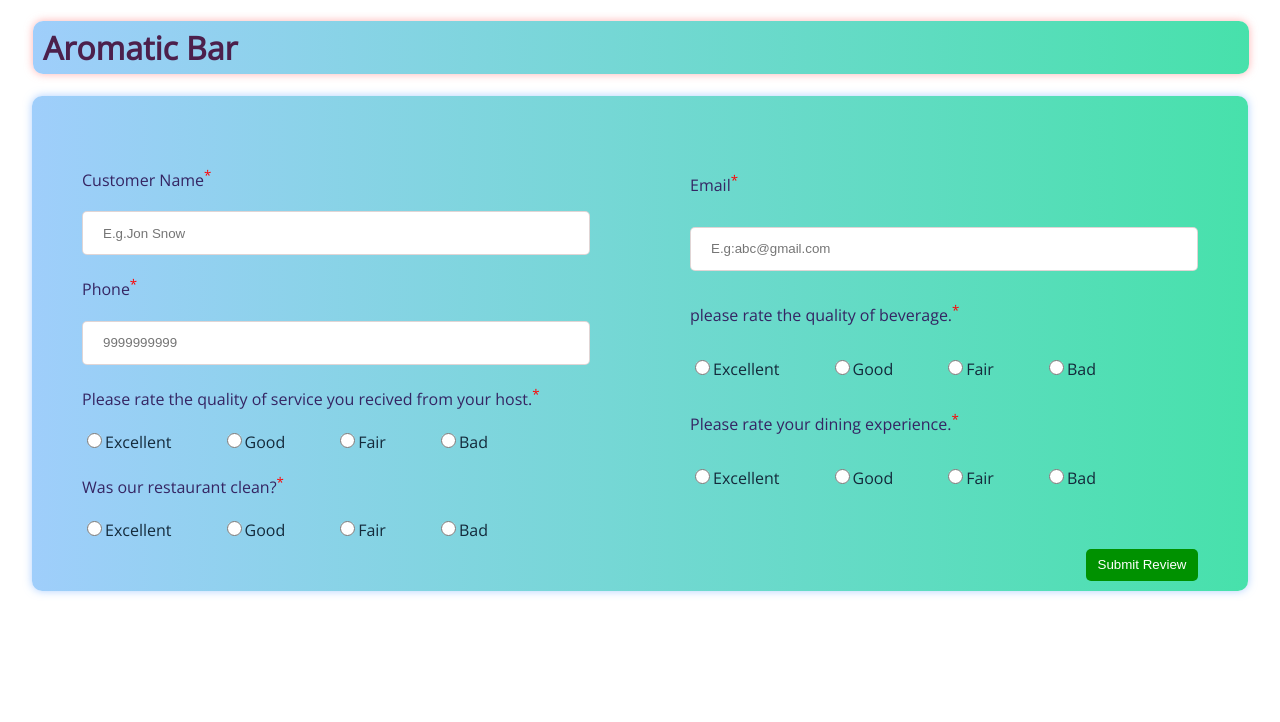
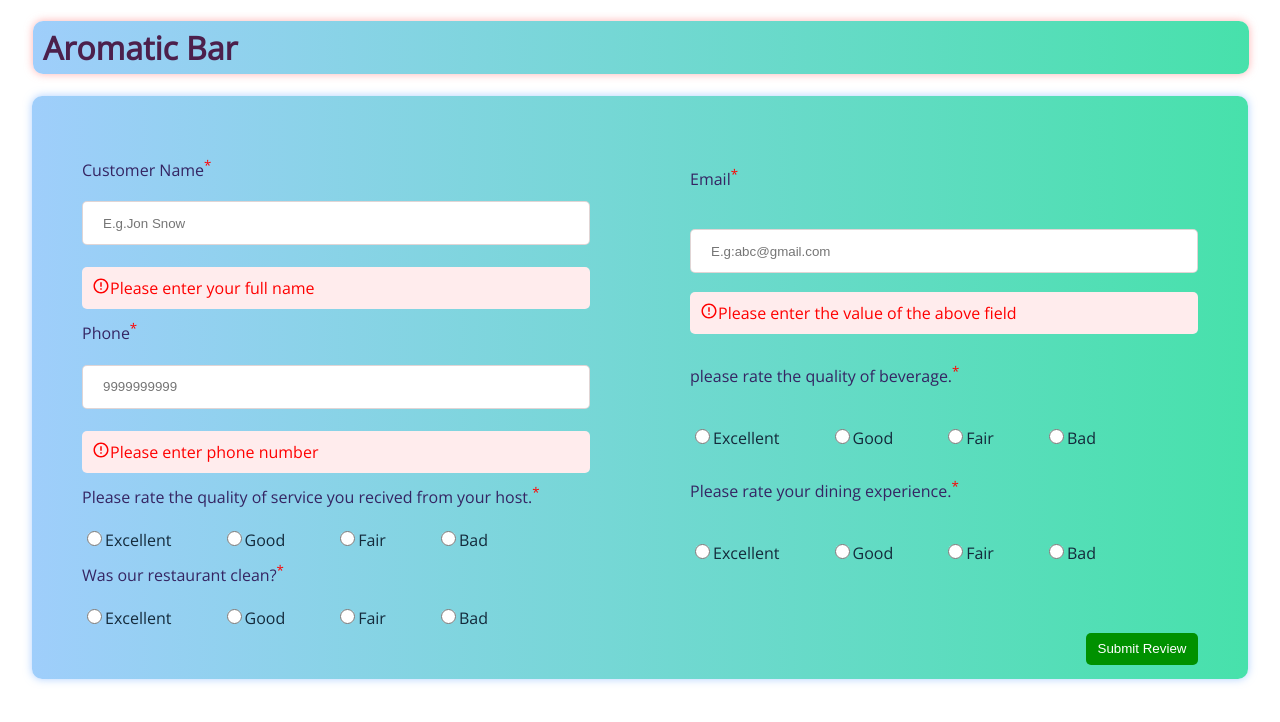
Before and after one commit to AsutoshAcharya/React_F-G_AsutoshAcharya, a React (Create React App) app: page / in a window 1280 px wide. Shown: the top 722 px of the page. Built offline with nearby package versions, Linux system fonts and the light colour scheme; the HTML template or start-up script is replaced by a standard one.

Commit message:
card component for validators

```diff
--- /dev/null
+++ b/src/components/Card/Card.css
@@ -0,0 +1,7 @@
+.card {
+  background-color: rgb(255, 236, 237);
+  display: flex;
+  padding: 10px;
+  color: red;
+  border-radius: 5px;
+}
--- /dev/null
+++ b/src/components/Card/Card.js
@@ -0,0 +1,7 @@
+import React from "react";
+import './Card.css';
+function Card(props) {
+  return <div className="card">{props.children}</div>;
+}
+
+export default Card;
--- a/src/components/FeedbackForm/FeedbackForm.css
+++ b/src/components/FeedbackForm/FeedbackForm.css
@@ -47,7 +47,7 @@ input[type="email"] {
   /* position: relative; */
 }
 label {
-  padding-top: 20px;
+  padding-top: 10px;
   padding-bottom: 20px;
   color: rgb(53, 37, 99);
 }
@@ -65,7 +65,6 @@ span {
   color: rgb(20, 42, 59);
 }
 .button {
-
   background-color: rgb(0, 145, 0);
   border: none;
   border-radius: 5px;
@@ -79,7 +78,7 @@ span {
   background-color: rgb(111, 185, 111);
 }
 
-.btn{
+.btn {
   margin-top: 50px;
   margin-bottom: -45px;
   display: flex;
--- a/src/components/FeedbackForm/FeedbackForm.js
+++ b/src/components/FeedbackForm/FeedbackForm.js
@@ -1,9 +1,11 @@
 import React, { useState } from "react";
 import "./FeedbackForm.css";
 import { useNavigate } from "react-router-dom";
+import Validations from "../formValidations/Validations";
+import NameValidation from "../formValidations/NameValidation";
+import PhoneValidation from "../formValidations/PhoneValidation";
 const FeedbackForm = (props) => {
   let name, value;
-
   const [data, setData] = useState({
     name: "",
     phone: "",
@@ -23,7 +25,8 @@ const FeedbackForm = (props) => {
 
   const navigate = useNavigate();
 
-  const pageChangeHandler = () => {
+  const pageChangeHandler = (event) => {
+    event.preventDefault();
     if (
       data.name !== "" &&
       data.phone !== "" &&
@@ -33,7 +36,9 @@ const FeedbackForm = (props) => {
       data.beverage !== "" &&
       data.diningExperience !== ""
     ) {
-      navigate("/Confirmation");
+      if (data.email.includes("@")) {
+        navigate("/Confirmation");
+      }
     }
   };
 
@@ -48,6 +53,7 @@ const FeedbackForm = (props) => {
             Customer Name<sup>*</sup>
           </label>
           <input
+            id="name"
             name="name"
             type="text"
             placeholder="E.g.Jon Snow"
@@ -55,10 +61,13 @@ const FeedbackForm = (props) => {
             value={data.name}
             onChange={handleInputs}
           />
+          <br />
+          {data.name === "" && <NameValidation />}
           <label htmlFor="phone">
             Phone<sup>*</sup>
           </label>
           <input
+            id="phone"
             name="phone"
             type="number"
             required
@@ -66,6 +75,8 @@ const FeedbackForm = (props) => {
             value={data.phone}
             onChange={handleInputs}
           />
+          <br />
+          {data.phone === "" && <PhoneValidation />}
           <label htmlFor="qualityOfService">
             Please rate the quality of service you recived from your host.
             <sup>*</sup>
@@ -148,12 +159,14 @@ const FeedbackForm = (props) => {
           </label>
           <input
             name="email"
+            id="email"
             type="email"
             required
             placeholder="E.g:abc@gmail.com"
             value={data.email}
             onChange={handleInputs}
           />
+          {data.email === "" && <Validations />}
           <label htmlFor="beverage">
             please rate the quality of beverage.<sup>*</sup>
           </label>
--- /dev/null
+++ b/src/components/formValidations/NameValidation.js
@@ -0,0 +1,14 @@
+import React from "react";
+import Card from "../Card/Card";
+import ErrorOutlineTwoToneIcon from "@mui/icons-material/ErrorOutlineTwoTone";
+
+function NameValidation() {
+  return (
+    <Card>
+      <ErrorOutlineTwoToneIcon sx={{ fontSize: "large" }} />
+      Please enter your full name
+    </Card>
+  );
+}
+
+export default NameValidation;
--- /dev/null
+++ b/src/components/formValidations/PhoneValidation.js
@@ -0,0 +1,13 @@
+import React from "react";
+import Card from "../Card/Card";
+import ErrorOutlineTwoToneIcon from "@mui/icons-material/ErrorOutlineTwoTone";
+function PhoneValidation() {
+  return (
+    <Card>
+      <ErrorOutlineTwoToneIcon sx={{ fontSize: "large" }} />
+      Please enter phone number
+    </Card>
+  );
+}
+
+export default PhoneValidation;
--- /dev/null
+++ b/src/components/formValidations/Validations.js
@@ -0,0 +1,12 @@
+import React from "react";
+import Card from "../Card/Card";
+import ErrorOutlineTwoToneIcon from "@mui/icons-material/ErrorOutlineTwoTone";
+function Validations() {
+  return (
+    <Card>
+      <ErrorOutlineTwoToneIcon sx={{ fontSize: "large" }} />
+      Please enter the value of the above field
+    </Card>
+  );
+}
+export default Validations;
```
